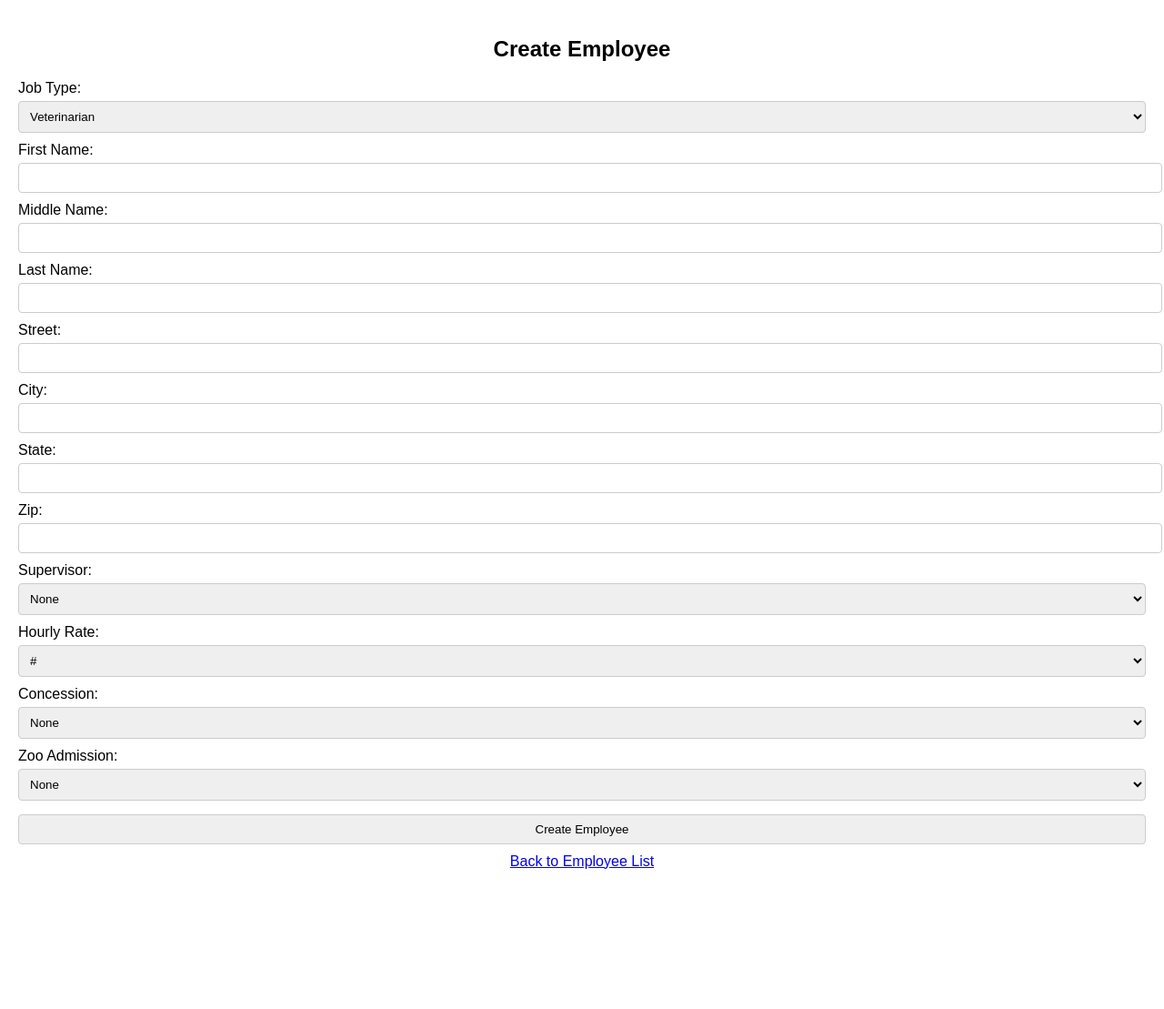
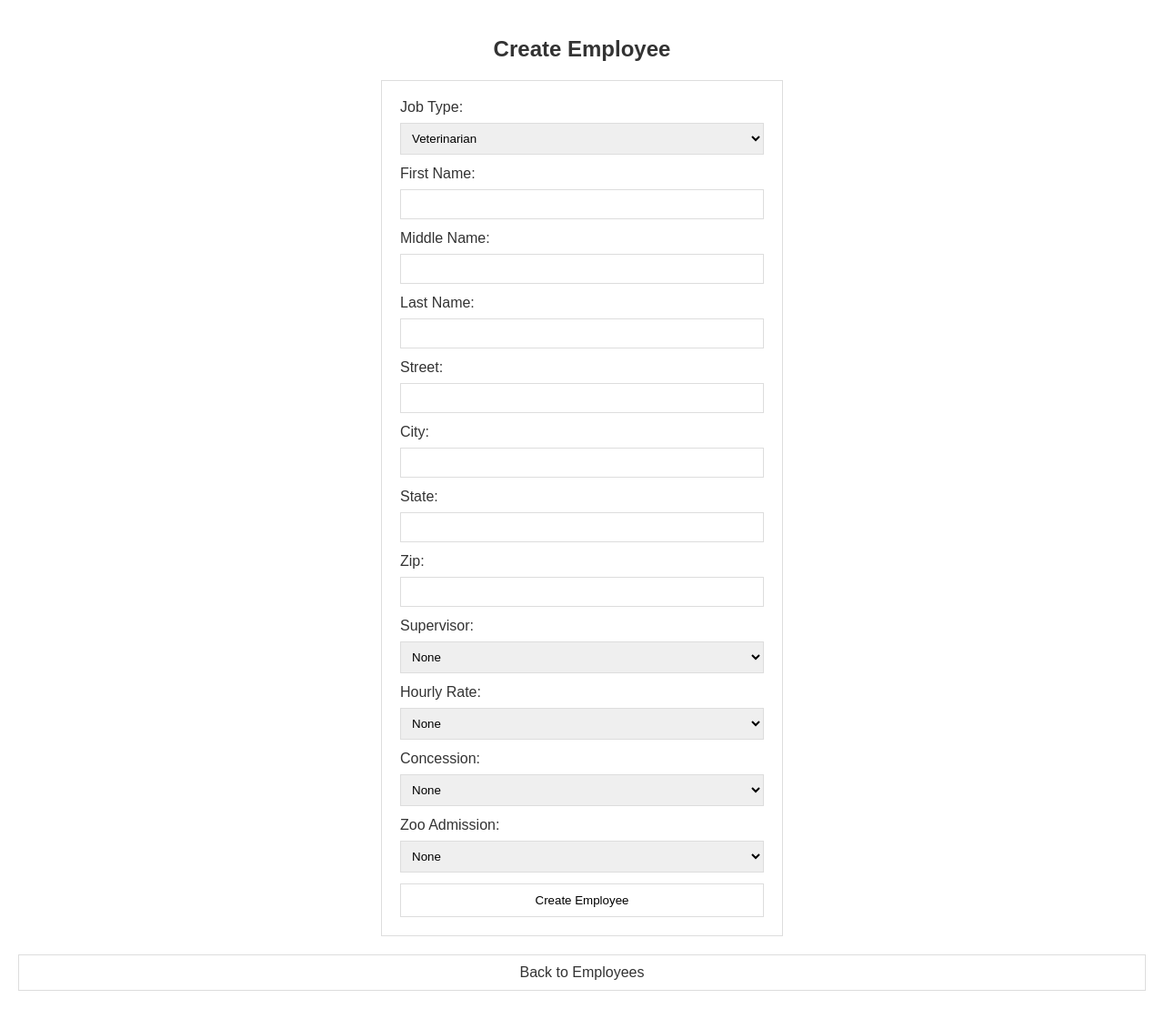
Before and after one commit to yeshwanthkotha/zoo_management, a PHP site: page /asset_management/employees/create_employee.php in a window 1280 px wide. Shown: the whole page at 91% size. Before the commit the page ends 955 px from the top, so only its background shows below. Run offline with PHP 8.4, Linux system fonts and the light colour scheme; tables that the repository leaves empty or names only in its code hold one stand-in row (values such as "Sample post").

Commit message:
employee table functionality update

```diff
--- a/asset_management/employees/create_employee.php
+++ b/asset_management/employees/create_employee.php
@@ -28,10 +28,10 @@
     $city = $_POST["city"];
     $state = $_POST["state"];
     $zip = $_POST["zip"];
-    $superID = $_POST["superID"];
-    $hourlyRateID = $_POST["hourlyRateID"];
-    $concessionID = $_POST["concessionID"];
-    $zooAdmissionID = $_POST["zooAdmissionID"];
+    $superID = empty($_POST["superID"]) ? null : $_POST["superID"];
+    $hourlyRateID = empty($_POST["hourlyRateID"]) ? null : $_POST["hourlyRateID"];
+    $concessionID = empty($_POST["concessionID"]) ? null : $_POST["concessionID"];
+    $zooAdmissionID = empty($_POST["zooAdmissionID"]) ? null : $_POST["zooAdmissionID"];
 
     // Generate username and password based on first name and last name
     $username = strtolower($firstName . $lastName);
@@ -87,37 +87,62 @@
     <style>
         body {
             font-family: Arial, sans-serif;
+            background-color: #fff;
             margin: 0;
             padding: 20px;
+            color: #333;
         }
 
         h2 {
             text-align: center;
         }
 
+        form {
+            max-width: 400px;
+            margin: 20px auto;
+            padding: 20px;
+            border: 1px solid #ddd;
+        }
+
         label {
             display: block;
-            margin-top: 10px;
+            margin-bottom: 8px;
         }
 
-        select, input[type="text"], button {
+        input, select {
             width: 100%;
             padding: 8px;
-            margin-top: 5px;
-            border: 1px solid #ccc;
-            border-radius: 4px;
+            margin-bottom: 12px;
+            box-sizing: border-box;
+            border: 1px solid #ddd;
         }
 
         button {
-            margin-top: 15px;
+            width: 100%;
+            padding: 10px;
+            border: 1px solid #ddd;
+            background-color: #fff;
             cursor: pointer;
+        }
+
+        button:hover {
+            background-color: #f7f7f7;
         }
 
         a {
             display: block;
             text-align: center;
-            margin-top: 10px;
+            padding: 10px;
+            text-decoration: none;
+            color: #333;
+            border: 1px solid #ddd;
+            margin-top: 20px;
         }
+
+        a:hover {
+            background-color: #f7f7f7;
+        }
+
     </style>
 </head>
 <body>
@@ -133,65 +158,82 @@
             <option value="Maintenance">Maintenance</option>
             <option value="Customer Service">Customer Service</option>
             <option value="Ticket Seller">Ticket Seller</option>
-        </select>
+        </select><br>
 
         <label for="firstName">First Name:</label>
-        <input type="text" name="firstName" required>
+        <input type="text" name="firstName" required><br>
 
         <label for="middleName">Middle Name:</label>
-        <input type="text" name="middleName">
+        <input type="text" name="middleName"><br>
 
         <label for="lastName">Last Name:</label>
-        <input type="text" name="lastName" required>
+        <input type="text" name="lastName" required><br>
 
         <label for="street">Street:</label>
-        <input type="text" name="street" required>
+        <input type="text" name="street" required><br>
 
         <label for="city">City:</label>
-        <input type="text" name="city" required>
+        <input type="text" name="city" required><br>
 
         <label for="state">State:</label>
-        <input type="text" name="state" required>
+        <input type="text" name="state" required><br>
 
         <label for="zip">Zip:</label>
-        <input type="text" name="zip" required>
+        <input type="text" name="zip" required><br>
 
         <label for="superID">Supervisor:</label>
         <select name="superID">
             <option value="">None</option>
-            <?php while ($employee = $employeesResult->fetch_assoc()) : ?>
-                <option value="<?php echo $employee['EmployeeID']; ?>"><?php echo $employee['FullName']; ?></option>
+            <?php
+            while ($employee = $employeesResult->fetch_assoc()) :
+                $employeeID = $employee['EmployeeID'];
+                $fullName = $employee['FullName'];
+            ?>
+                <option value="<?php echo $employeeID; ?>"><?php echo $fullName; ?></option>
             <?php endwhile; ?>
-        </select>
+        </select><br>
 
         <label for="hourlyRateID">Hourly Rate:</label>
         <select name="hourlyRateID" required>
-            <?php while ($hourlyRate = $hourlyRatesResult->fetch_assoc()) : ?>
-                <option value="<?php echo $hourlyRate['ID']; ?>"><?php echo $hourlyRate['HourlyRate']; ?></option>
+            <option value="">None</option>
+            <?php
+            while ($hourlyRate = $hourlyRatesResult->fetch_assoc()) :
+                $rateID = $hourlyRate['ID'];
+                $hourlyRateValue = $hourlyRate['HourlyRate'];
+            ?>
+                <option value="<?php echo $rateID; ?>"><?php echo $hourlyRateValue; ?></option>
             <?php endwhile; ?>
-        </select>
+        </select><br>
 
         <label for="concessionID">Concession:</label>
         <select name="concessionID">
             <option value="">None</option>
-            <?php while ($concession = $concessionsResult->fetch_assoc()) : ?>
-                <option value="<?php echo $concession['ID']; ?>"><?php echo $concession['Product']; ?></option>
+            <?php
+            while ($concession = $concessionsResult->fetch_assoc()) :
+                $concessionID = $concession['ID'];
+                $product = $concession['Product'];
+            ?>
+                <option value="<?php echo $concessionID; ?>"><?php echo $product; ?></option>
             <?php endwhile; ?>
-        </select>
+        </select><br>
 
         <label for="zooAdmissionID">Zoo Admission:</label>
         <select name="zooAdmissionID">
             <option value="">None</option>
             <?php
+            // Reset the pointer of the result set to the beginning
+            $zooAdmissionsResult->data_seek(0);
             while ($zooAdmission = $zooAdmissionsResult->fetch_assoc()) :
-                ?>
-                <option value="<?php echo $zooAdmission['ID']; ?>"><?php echo $zooAdmission['ID']; ?></option>
+                $zooAdmissionID = $zooAdmission['ID'];
+            ?>
+                <option value="<?php echo $zooAdmissionID; ?>"><?php echo $zooAdmissionID; ?></option>
             <?php endwhile; ?>
-        </select>
+        </select><br>
+
 
         <button type="submit" name="createEmployee">Create Employee</button>
     </form>
 
-    <a href="employee_list.php">Back to Employee List</a>
+    <a href="view_employees.php">Back to Employees</a>
 </body>
 </html>
```
Also changed, not shown: asset_management/employees/update_employee.php (+55 -23 lines).
